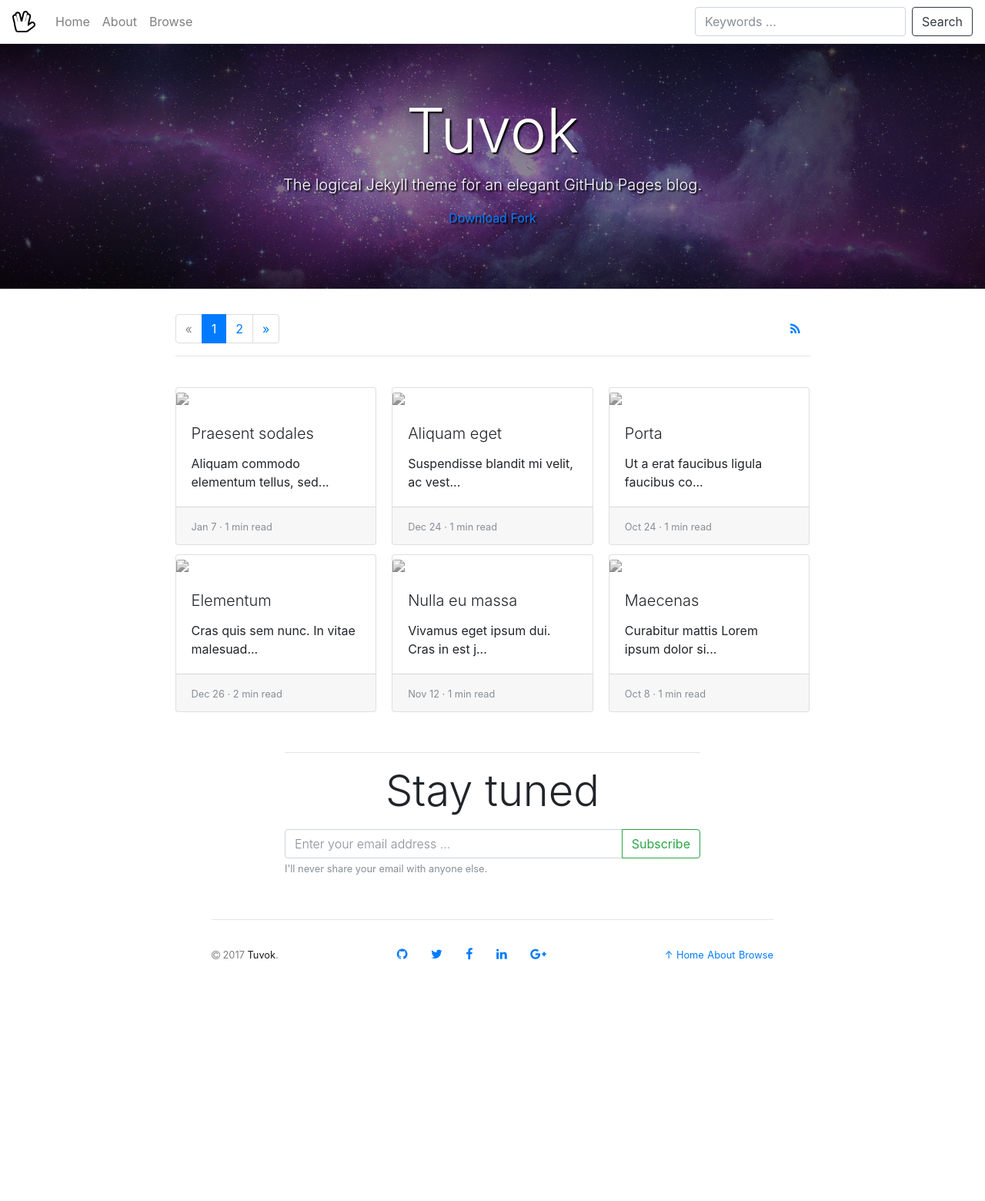
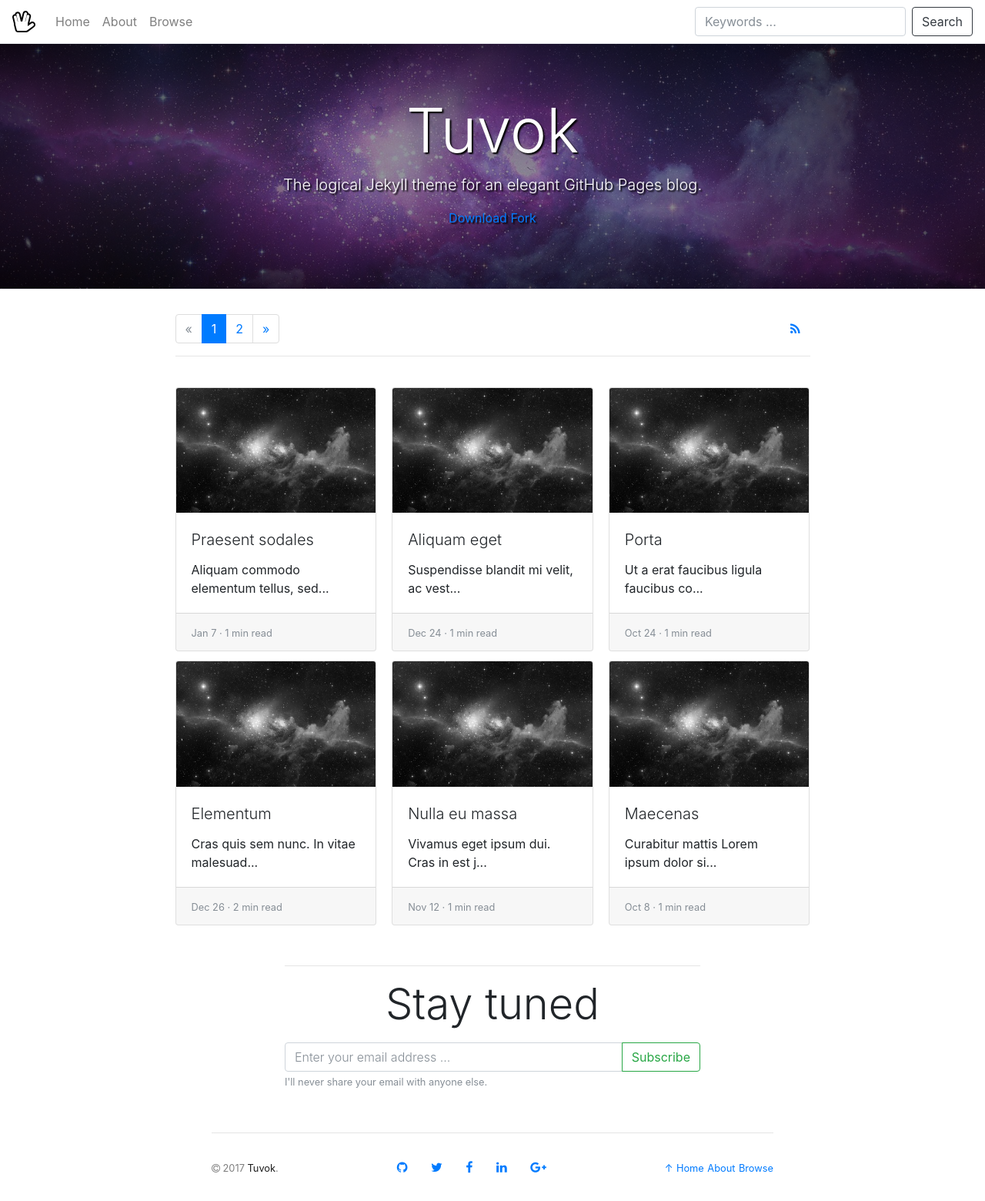
Before and after one commit to danrpts/danrpts.github.io, a Jekyll site: the page built from index.html, in a window 1280 px wide. Shown: the whole page at 77% size. Built offline with Jekyll 4.4.1, drawn with Linux system fonts in a browser that asks for light colours; nearby versions of some CDN libraries; the list of posts is cut into pages by our own code; comment, search, counter and statistics services are not loaded; before the commit the page ends 1283 px from its top, so only the background shows below that.

Commit message:
card image override

```diff
--- a/_layouts/home.html
+++ b/_layouts/home.html
@@ -24,7 +24,6 @@ layout: default
           <span class="mr-auto">
             {% include paginator.html %}
           </span>
-
           <span class="ml-auto">
             <a class="btn" href="{{ "/feed.xml" | relative_url }}" role="button">
               <i class="fa fa-feed" aria-hidden="true"></i>
@@ -45,7 +44,7 @@ layout: default
           <div class="card d-inline-block">
             <a class="card-link" href="{{ post.url | relative_url}}"></a>
             {% if post.image %}
-            <img class="card-img-top" src="{{ post.image | relative_url }}" aria-hidden="true">
+            <img class="card-img-top" src="{{ post.image | prepend: "assets/images/" | relative_url }}" aria-hidden="true">
             {% endif %}
             <div class="card-body">
               {% assign post_title_length = site.overrides.post_title_length | default: 20 %}
```
